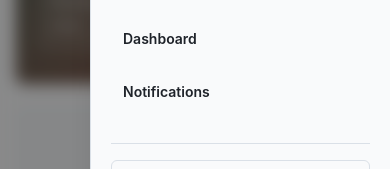
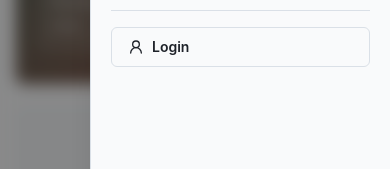
Before and after one commit to QCuong-24/NetNovel, a React (Vite) app in the folder netnovel-client/: page / in a window 390 px wide. Both pictures are taken after a click on the button 354 px from the left and 32 px from the top of the page. Shown: the part 582-751 px from the top of the page. Built offline with nearby package versions, Linux system fonts and the light colour scheme; no server answers.

Commit message:
fix lỗi navbar bản mobile ko scroll đc

```diff
--- a/netnovel-client/src/components/layout/mobile-nav.tsx
+++ b/netnovel-client/src/components/layout/mobile-nav.tsx
@@ -23,7 +23,6 @@ const navItems = [
   { to: routes.collection, key: 'nav.collection' },
   { to: routes.rankings, key: 'nav.rankings' },
   { to: routes.dashboard, key: 'nav.dashboard' },
-  { to: routes.notifications, key: 'nav.notifications' },
 ];
 
 const libraryItems = [
@@ -138,8 +137,8 @@ export function MobileNav({ user }: MobileNavProps) {
           <Menu />
         </Button>
       </SheetTrigger>
-      <SheetContent>
-        <div className="grid gap-6">
+      <SheetContent className="overflow-y-auto">
+        <div className="grid min-h-full content-start gap-6 pb-4">
           <div className="grid gap-1 pr-10">
             <SheetTitle className="flex items-center gap-2 text-left text-lg font-extrabold text-primary">
               <LibraryBig className="size-6" />
```
